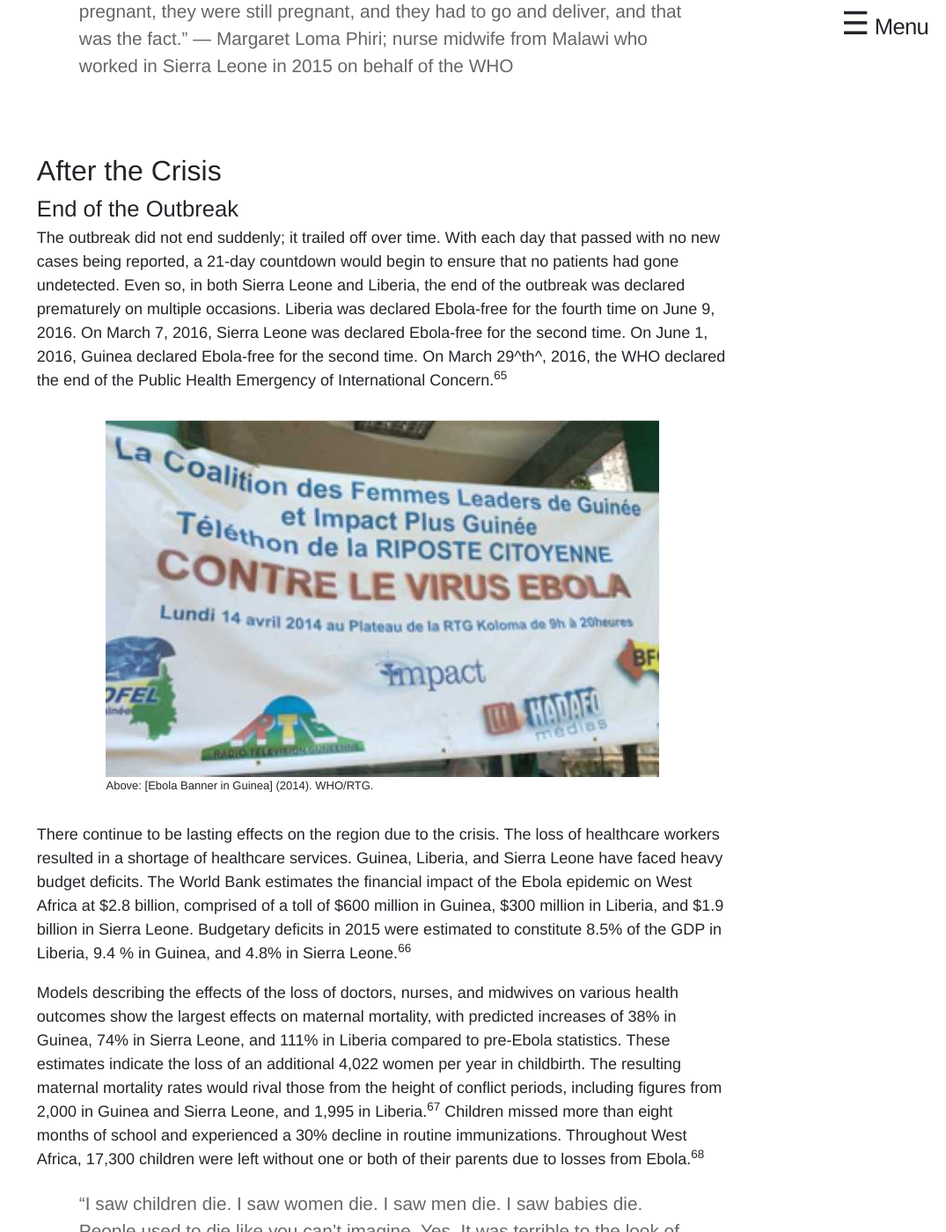
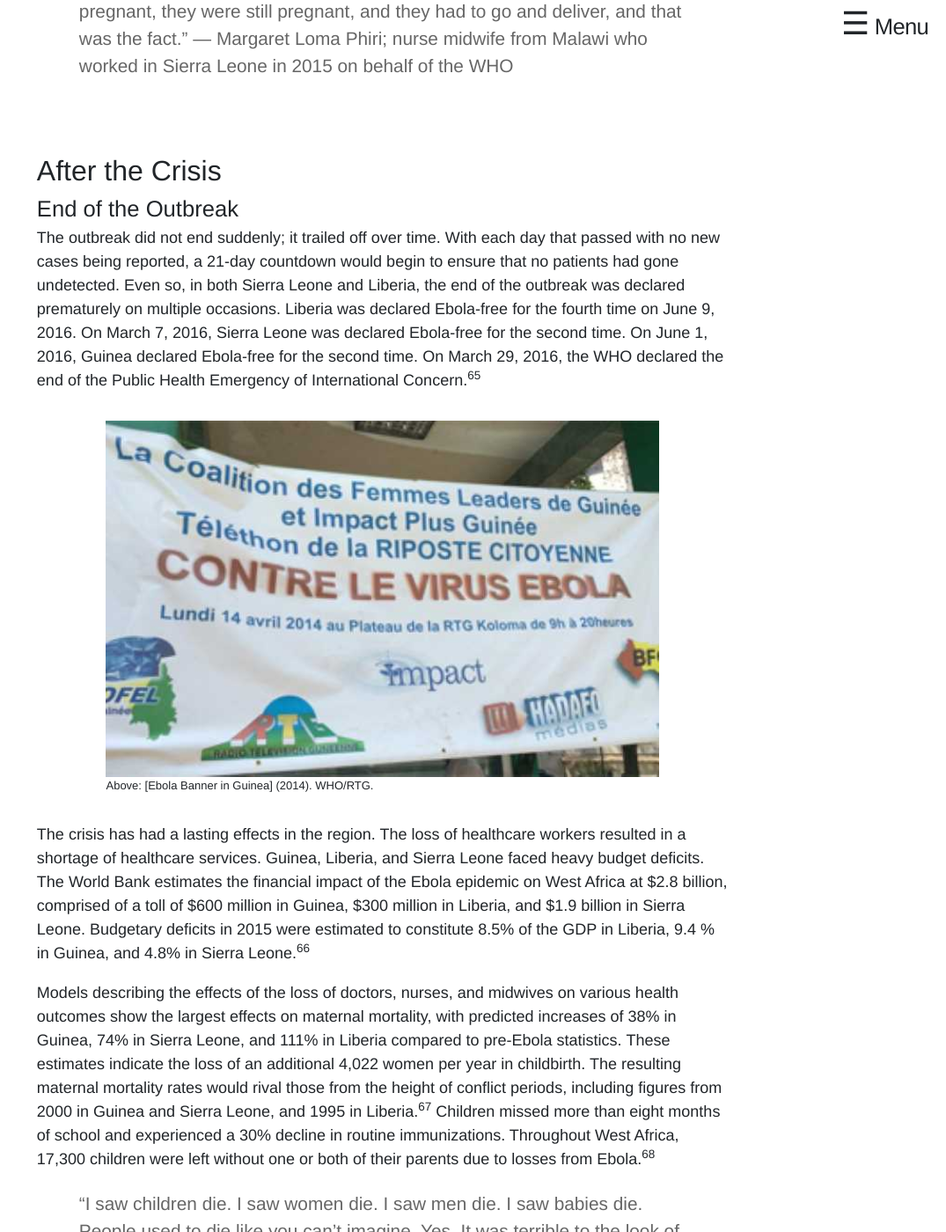
Before and after one commit to elotroalex/frontlines, a Jekyll site: the page built from pages/ebola_history.md, in a window 1280 px wide and 1400 px high, scrolled down 13465 px. Shown: the whole window at 88% size, without its empty margins (205-1280 px from the left). Built offline with Jekyll 4.4.1, drawn with Linux system fonts in a browser that asks for light colours; some web fonts are replaced; some of the changed text lies outside the part shown.

Commit message:
Update ebola_history.md
Added some minor edits to the text

```diff
--- a/pages/ebola_history.md
+++ b/pages/ebola_history.md
@@ -87,7 +87,7 @@
 </div>
 
 High population mobility created significant challenges in controlling
-the spread of Ebola, and impeded contact tracing, especially in rural
+the spread of Ebola and impeded contact tracing, especially in rural
 areas. Incentives were offered to patients and their families to assist
 with the process of contact tracing; however, patients would often fail
 to accurately account for all of their recent contacts out of fear and
@@ -104,10 +104,10 @@
 
 Of the various community practices that conflicted with measures aiming
 to curb the spread of Ebola, funeral rites and burial practices proved
-especially problematic. Common West African burial practices include
-cleaning a corpse with water which other mourners might touch and sleep
+especially problematic. Common West African burial practices include using water to
+clean a corpse which other mourners might touch and sleep
 near.[^13], [^14] The Ministry of Health in Guinea estimated that
-around 60% of Ebola cases there were tied to such practices. Women, the
+around 60% of Ebola cases in the country were tied to such practices. Women, the
 principal caregivers and mourners, were disproportionately
 affected.[^15] In Sierra Leone, WHO staff implicated burial and mourning
 practices in 80% of cases.[^16]
@@ -233,10 +232,10 @@
 who were rumored to be spraying schoolchildren with the virus.[^40]
 
 > "People were not going to the hospital. They couldn't trust the health
-> system because at that time...there was this myth that nurses were
-> part of the disease... The community never trusted us because they
+> system because at that time. ... there was this myth that nurses were
+> part of the disease. ... The community never trusted us because they
 > felt that we were lying, we brought the disease, we kill the people.
-> So \[we\] felt trapped..." --- Patience D. Cooper-Tokpah; midwife and nurse in Monrovia, Liberia who supervised the JFK Ebola Treatment Unit
+> So \[we\] felt trapped." --- Patience D. Cooper-Tokpah; midwife and nurse in Monrovia, Liberia who supervised the JFK Ebola Treatment Unit
 
 ### Stigmatization of Healthcare Workers
 
@@ -406,7 +405,7 @@
 prematurely on multiple occasions. Liberia was declared Ebola-free for
 the fourth time on June 9, 2016. On March 7, 2016, Sierra Leone was
 declared Ebola-free for the second time. On June 1, 2016, Guinea
-declared Ebola-free for the second time. On March 29^th^, 2016, the WHO
+declared Ebola-free for the second time. On March 29, 2016, the WHO
 declared the end of the Public Health Emergency of International
 Concern.[^65]
 
@@ -414,14 +413,14 @@
     <img src="{{site.baseurl}}/img/history/history10.jpg"/><p class="image-caption">Above: <a href="https://www.who.int/features/2014/life-after-ebola/en/">[Ebola Banner in Guinea] (2014). WHO/RTG.</a></p>
 </div>
 
-There continue to be lasting effects on the region due to the crisis.
-The loss of healthcare workers resulted in a shortage of healthcare
-services. Guinea, Liberia, and Sierra Leone have faced heavy budget
-deficits. The World Bank estimates the financial impact of the Ebola
-epidemic on West Africa at \$2.8 billion, comprised of a toll of \$600
-million in Guinea, \$300 million in Liberia, and \$1.9 billion in Sierra
-Leone. Budgetary deficits in 2015 were estimated to constitute 8.5% of
-the GDP in Liberia, 9.4 % in Guinea, and 4.8% in Sierra Leone.[^66]
+The crisis has had a lasting effects in the region. The loss of healthcare
+workers resulted in a shortage of healthcare services. Guinea, Liberia,
+and Sierra Leone faced heavy budget deficits. The World Bank
+estimates the financial impact of the Ebola epidemic on West Africa
+at \$2.8 billion, comprised of a toll of \$600 million in Guinea,
+\$300 million in Liberia, and \$1.9 billion in Sierra Leone. Budgetary
+deficits in 2015 were estimated to constitute 8.5% of the GDP in Liberia,
+9.4 % in Guinea, and 4.8% in Sierra Leone.[^66]
 
 Models describing the effects of the loss of doctors, nurses, and
 midwives on various health outcomes show the largest effects on maternal
@@ -429,8 +428,8 @@
 Leone, and 111% in Liberia compared to pre-Ebola statistics. These
 estimates indicate the loss of an additional 4,022 women per year in
 childbirth. The resulting maternal mortality rates would rival those
-from the height of conflict periods, including figures from 2,000 in
-Guinea and Sierra Leone, and 1,995 in Liberia.[^67] Children missed more
+from the height of conflict periods, including figures from 2000 in
+Guinea and Sierra Leone, and 1995 in Liberia.[^67] Children missed more
 than eight months of school and experienced a 30% decline in routine
 immunizations. Throughout West Africa, 17,300 children were left without
 one or both of their parents due to losses from Ebola.[^68]
@@ -438,7 +437,7 @@
 > "I saw children die. I saw women die. I saw men die. I saw babies die.
 > People used to die like you can't imagine. Yes. It was terrible to the
 > look of eyes, it was terrible to the ears, and when you confront it
-> sometimes say god, have mercy." --- Jestina T. Clarke; nurse midwife at Redemption Hospital in Monrovia, Liberia
+> sometimes say God, have mercy." --- Jestina T. Clarke; nurse midwife at Redemption Hospital in Monrovia, Liberia
 
 ### Continued Infection Protection Control
 
@@ -509,7 +508,7 @@
 > a situation to come before you say, "Oh, let me take IPC measures." It
 > could be too late. You could be infected already. So, instead of just
 > waiting for Ebola outbreak or another outbreak before we know that we
-> as health workers should take precautions...We need to learn from the
+> as health workers should take precautions ... We need to learn from the
 > Ebola episode." --- Wilhelmina W.G. Flomo; registered midwife in Monrovia, Liberia and president of the Liberia Midwives Association (as of August 2019)
 
 <br>
```
Also changed, not shown: other parts of pages/ebola_history.md (+23 -24 lines).
